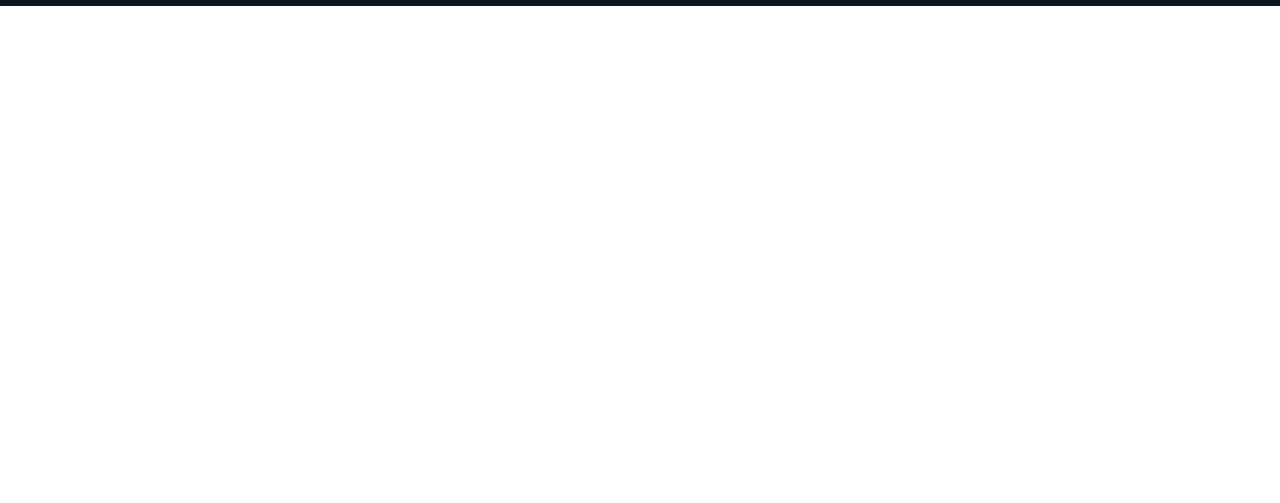
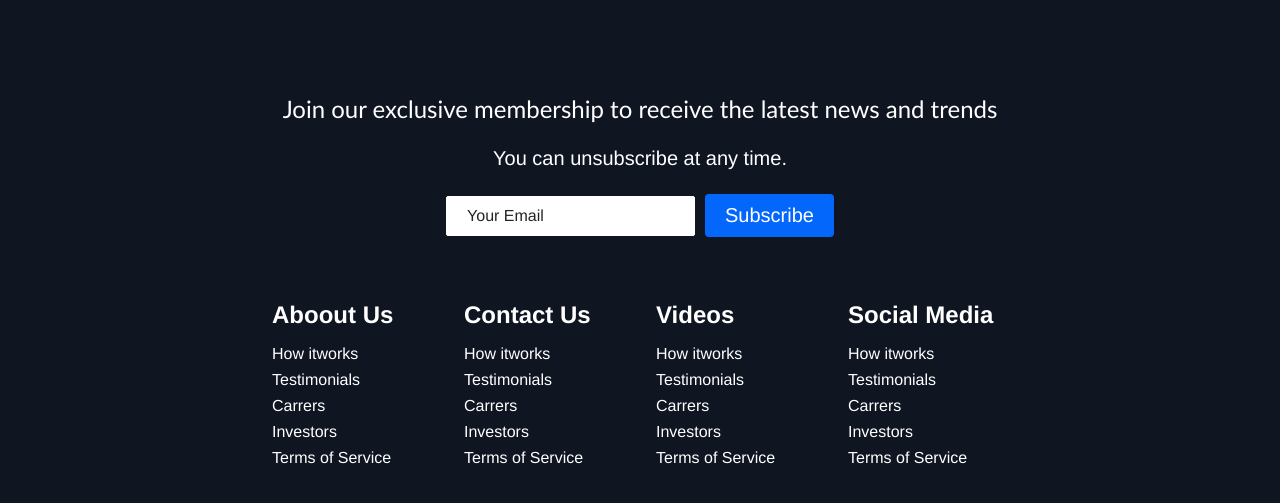
Before and after one commit to tbatista86/website-react-responsive, a React (Create React App) app: page / in a window 1280 px wide. Shown: the part 3130-3633 px from the top of the page. Before the commit the page ends 3136 px from the top, so only its background shows below. Built offline with nearby package versions, Linux system fonts and the light colour scheme.

Commit message:
create footer

```diff
--- a/src/App.js
+++ b/src/App.js
@@ -1,7 +1,7 @@
 import React from 'react'
 import { BrowserRouter as Router, Route, Switch } from 'react-router-dom'
 import GlobalStyle from './globalStyle';
-import { Navbar } from './components'
+import { Footer, Navbar } from './components'
 import Home from './pages/HomePage';
 
 function App() {
@@ -12,6 +12,7 @@
         <Switch>
           <Route path="/" exact component={Home} />
         </Switch>
+        <Footer />
     </Router>
   );
 }
--- /dev/null
+++ b/src/components/Footer/FooterElements.js
@@ -0,0 +1,114 @@
+import { Link } from 'react-router-dom';
+import styled from 'styled-components'
+
+export const FooterContainer = styled.div`
+  background-color: #101522;
+  padding: 4rem 0 2rem 0;
+  display: flex;
+  flex-direction: column;
+  justify-content: center;
+  align-items: center;
+`;
+
+export const FooterSubscription = styled.section`
+  display: flex;
+  flex-direction: column;
+  justify-content: center;
+  align-items: center;
+  text-align: center;
+  margin-bottom: 24px;
+  padding: 24px;
+  color: #fff;
+`;
+
+export const FooterSubHeading = styled.p`
+  font-family: 'Trebuchet MS', 'Lucida Sans Unicode', 'Lucida Grande', 'Lucida Sans', Arial, Helvetica, sans-serif;
+  margin-bottom: 24px;
+  font-size: 24px;
+`;
+
+export const FooterSubText = styled.p`
+  margin-bottom: 24px;
+  font-size: 20px;
+`;
+
+export const Form = styled.form`
+  display: flex;
+  justify-content: center;
+  align-items: center;
+
+  @media screen and (max-width: 820px) {
+    flex-direction: column;
+    width: 80%;
+  }
+`;
+
+export const FormInput = styled.input`
+  padding: 10px 20px;
+  border-radius: 2px;
+  margin-right: 10px;
+  outline: none;
+  border: none;
+  font-size: 16px;
+  border: 1px solid #fff;
+
+  &::placeholder {
+    color: #242424;
+  }
+
+  @media screen and (max-width: 820px) {
+    width: 100%;
+    margin: 0 0 16px 0;
+  }
+`;
+
+export const FooterLinksContainer = styled.div`
+  width: 100%;
+  max-width: 100px;
+  display: flex;
+  justify-content: center;
+
+  @media screen and (max-width: 820px) {
+    padding-top: 32px;
+  }
+`;
+
+export const FooterLinksWrapper = styled.div`
+  display: flex;
+
+  @media screen and (max-width: 820px) {
+    flex-direction: column;
+  }
+`;
+
+export const FooterLinkItems = styled.div`
+  display: flex;
+  flex-direction: column;
+  align-items: flex-start;
+  margin: 16px;
+  text-align: left;
+  width: 160px;
+  box-sizing: border-box;
+  color: #fff;
+
+  @media screen and (max-width: 420px) {
+    margin: 0;
+    padding: 10px;
+    width: 100%;
+  }
+`;
+
+export const FooterLinkTitle = styled.h2`
+  margin-bottom: 16px;
+`;
+
+export const FooterLink = styled(Link)`
+  color: #fff;
+  text-decoration: none;
+  margin-bottom: 0.5rem;
+
+  &:hover {
+    color: #0467fb;
+    transition: 0.3s ease-out;
+  }
+`;
--- /dev/null
+++ b/src/components/Footer/index.js
@@ -0,0 +1,59 @@
+import React from 'react'
+import { Button } from '../../globalStyle'
+import { FooterContainer, FooterSubscription, FooterSubHeading, FooterSubText, Form, FormInput, FooterLinkItems, FooterLinkTitle, FooterLink, FooterLinksContainer, FooterLinksWrapper } from './FooterElements'
+
+const Footer = () => {
+  return (
+    <FooterContainer>
+      <FooterSubscription>
+        <FooterSubHeading>Join our exclusive membership to receive the latest news and trends</FooterSubHeading>
+        <FooterSubText>You can unsubscribe at any time.</FooterSubText>
+        <Form>
+          <FormInput name="email" type="email" placeholder="Your Email" />
+          <Button fontBig>Subscribe</Button>
+        </Form>
+      </FooterSubscription>
+      <FooterLinksContainer>
+        <FooterLinksWrapper>
+          <FooterLinkItems>
+            <FooterLinkTitle>Aboout Us</FooterLinkTitle>
+            <FooterLink to="/sign-up">How itworks</FooterLink>
+            <FooterLink to="/">Testimonials</FooterLink>
+            <FooterLink to="/">Carrers</FooterLink>
+            <FooterLink to="/">Investors</FooterLink>
+            <FooterLink to="/">Terms of Service</FooterLink>
+          </FooterLinkItems>
+
+          <FooterLinkItems>
+            <FooterLinkTitle>Contact Us</FooterLinkTitle>
+            <FooterLink to="/sign-up">How itworks</FooterLink>
+            <FooterLink to="/">Testimonials</FooterLink>
+            <FooterLink to="/">Carrers</FooterLink>
+            <FooterLink to="/">Investors</FooterLink>
+            <FooterLink to="/">Terms of Service</FooterLink>
+          </FooterLinkItems>
+
+          <FooterLinkItems>
+            <FooterLinkTitle>Videos</FooterLinkTitle>
+            <FooterLink to="/sign-up">How itworks</FooterLink>
+            <FooterLink to="/">Testimonials</FooterLink>
+            <FooterLink to="/">Carrers</FooterLink>
+            <FooterLink to="/">Investors</FooterLink>
+            <FooterLink to="/">Terms of Service</FooterLink>
+          </FooterLinkItems>
+
+          <FooterLinkItems>
+            <FooterLinkTitle>Social Media</FooterLinkTitle>
+            <FooterLink to="/sign-up">How itworks</FooterLink>
+            <FooterLink to="/">Testimonials</FooterLink>
+            <FooterLink to="/">Carrers</FooterLink>
+            <FooterLink to="/">Investors</FooterLink>
+            <FooterLink to="/">Terms of Service</FooterLink>
+          </FooterLinkItems>
+        </FooterLinksWrapper>
+      </FooterLinksContainer>
+    </FooterContainer>
+  )
+}
+
+export default Footer
--- a/src/components/index.js
+++ b/src/components/index.js
@@ -1,2 +1,3 @@
 export { default as Navbar } from './Navbar'
 export { default as InfoSection } from './InfoSection'
+export { default as Footer } from './Footer'
```
Also changed, not shown: 1 other file (tests, documents, lock files or other folders).
